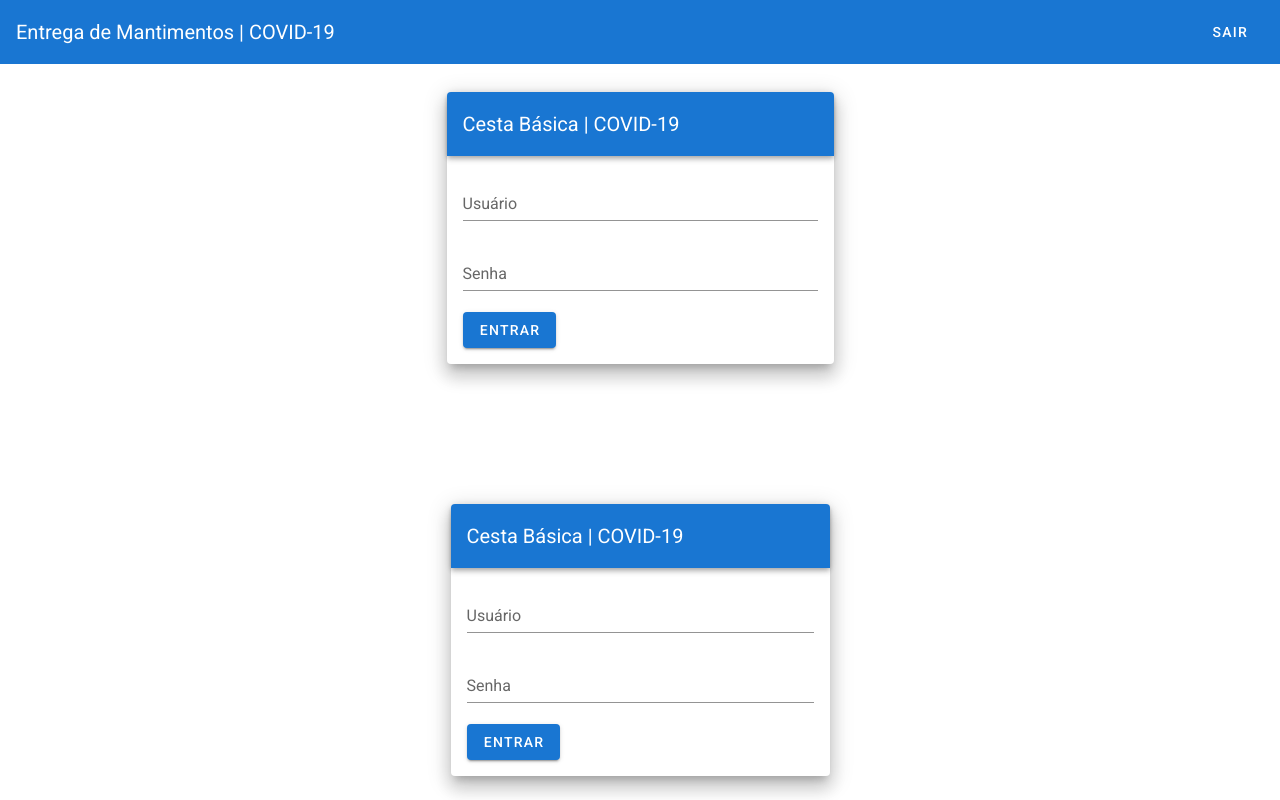
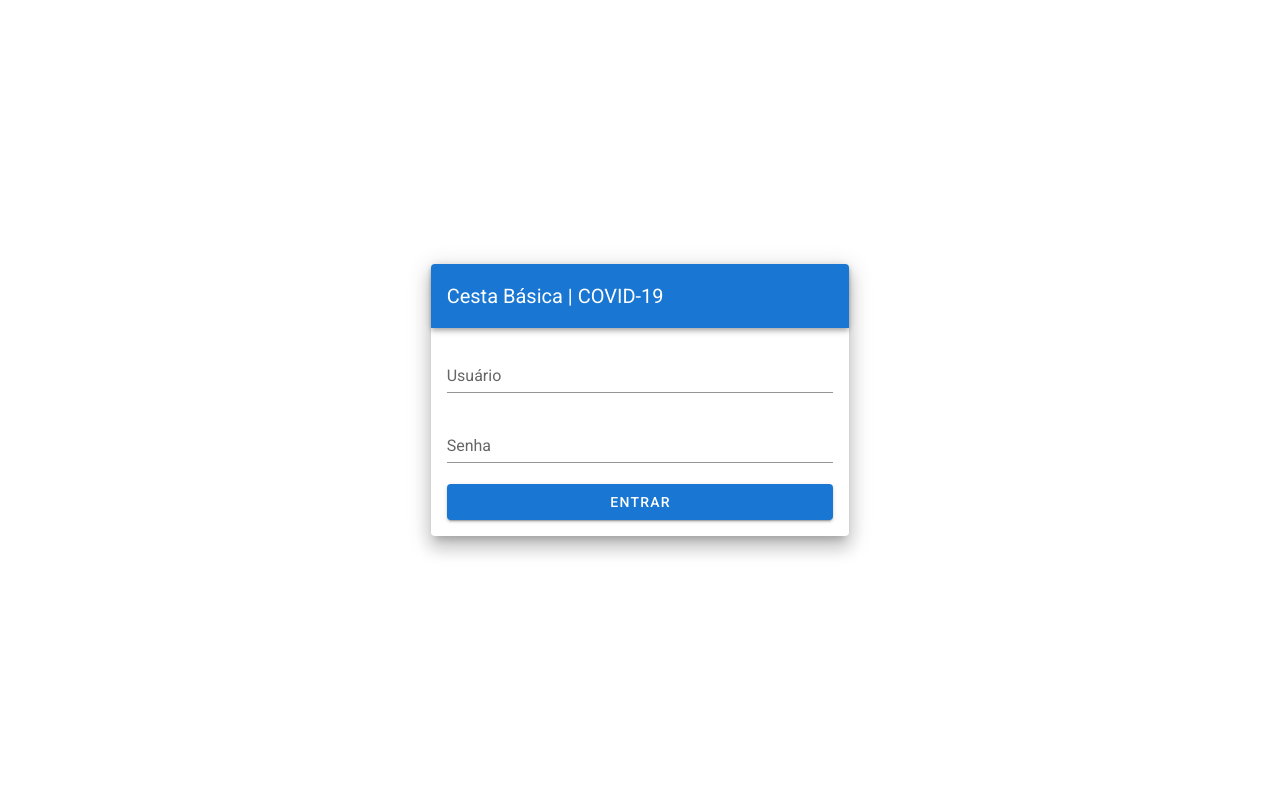
Before and after one commit to flpgst/cesta-basica-covid19, a Vue app in the folder frontend/: page /#/ in a window 1280 px wide. Built offline with nearby package versions, Linux system fonts and the light colour scheme.

Commit message:
Design adjustmens

```diff
--- a/frontend/src/App.vue
+++ b/frontend/src/App.vue
@@ -1,7 +1,7 @@
 <template>
   <v-app id="app">
     <Login v-if="!user" @autenticado="autenticar" />
-    <v-container>
+    <v-container v-else>
         <v-row>
         <v-col>
         <v-app-bar
--- a/frontend/src/views/Login.vue
+++ b/frontend/src/views/Login.vue
@@ -1,6 +1,6 @@
 <template>
   <v-content>
-    <v-container fill-height class="login-page">
+    <v-container fluid fill-height>
       <v-layout align-center justify-center>
         <v-flex xs12 sm8 md4>
           <v-card class="elevation-12">
@@ -23,7 +23,7 @@
                   label="Senha"
                   type="password"
                 />
-                <v-btn @click.prevent="onSubmit()" color="primary">
+                <v-btn @click.prevent="onSubmit()" color="primary" block>
                   Entrar
                 </v-btn>
               </v-form>
@@ -53,8 +53,8 @@ import api from "../plugins/api";
 export default {
   name: "login-form",
   data: () => ({
-    login: "",
-    password: "",
+    login: null,
+    password: null,
     snackbarColor: "error",
     snackbarMessage: "Login e senha não conferem",
     snackbarShow: false
@@ -85,10 +85,3 @@ export default {
   }
 };
 </script>
-
-<style scoped>
-/* .login-page {
-        background: url('../assets/login.jpg') no-repeat center center;
-        background-size: 100% 100%;
-    } */
-</style>
```
